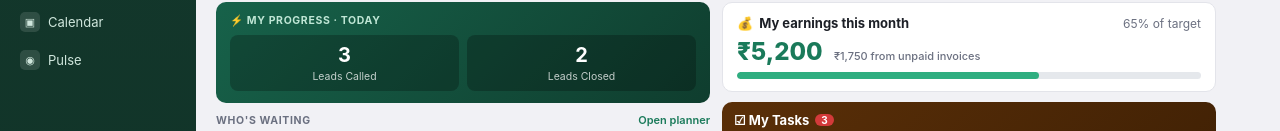
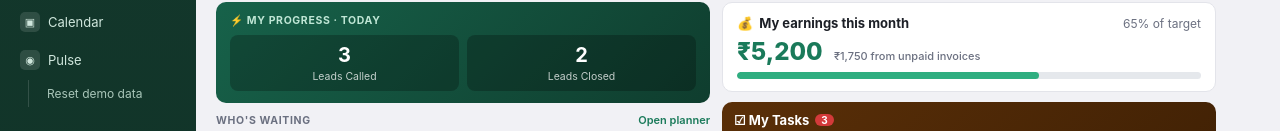
Before and after one commit to Kri252005/callcentre-app, a React (Vite) app: page / in a window 1280 px wide. Shown: the part 236-367 px from the top of the page. Built offline with nearby package versions, Linux system fonts and the light colour scheme.

Commit message:
Add reset demo data button

```diff
--- a/src/components/Shell.jsx
+++ b/src/components/Shell.jsx
@@ -12,7 +12,7 @@ const planLinks = [
 ];
 
 export default function Shell() {
-  const { toast, openDialer } = useAppState();
+  const { toast, openDialer, resetDemo } = useAppState();
   const [menuOpen, setMenuOpen] = useState(false);
   const { pathname } = useLocation();
   const inPlan = pathname.startsWith('/plan');
@@ -41,6 +41,9 @@ export default function Shell() {
           <NavLink to="/pulse" onClick={close} className="nav-main nav-pulse">
             <span className="nav-ico" aria-hidden="true">◉</span> Pulse
           </NavLink>
+          <div className="subnav">
+            <button className="subnav-btn" onClick={() => { resetDemo(); close(); }}>Reset demo data</button>
+          </div>
         </nav>
       </aside>
       {menuOpen && <div className="scrim" onClick={close} />}
--- a/src/state/AppState.jsx
+++ b/src/state/AppState.jsx
@@ -52,6 +52,14 @@ export function AppStateProvider({ children }) {
     return true;
   }, []);
 
+  // Put chat, the needs-input answer and the call log back to the starting sample data.
+  const resetDemo = useCallback(() => {
+    setMessages({ 'callcentre-team': seedChannels['callcentre-team'].messages });
+    setNeedsInputAnswer(null);
+    setCallLog(seedRecent);
+    showToast('Demo data reset');
+  }, [showToast]);
+
   // Real calls get logged with the real measured duration.
   const logCall = useCallback((entry) => {
     setCallLog((log) => [{ id: `call${Date.now()}`, ...entry }, ...log]);
@@ -67,6 +75,7 @@ export function AppStateProvider({ children }) {
     dialer, openDialer: (mode = 'human', target = null) => setDialer({ open: true, mode, target }),
     closeDialer: () => setDialer((d) => ({ ...d, open: false })),
     toast, showToast,
+    resetDemo,
   };
   return <AppStateContext.Provider value={value}>{children}</AppStateContext.Provider>;
 }
```
